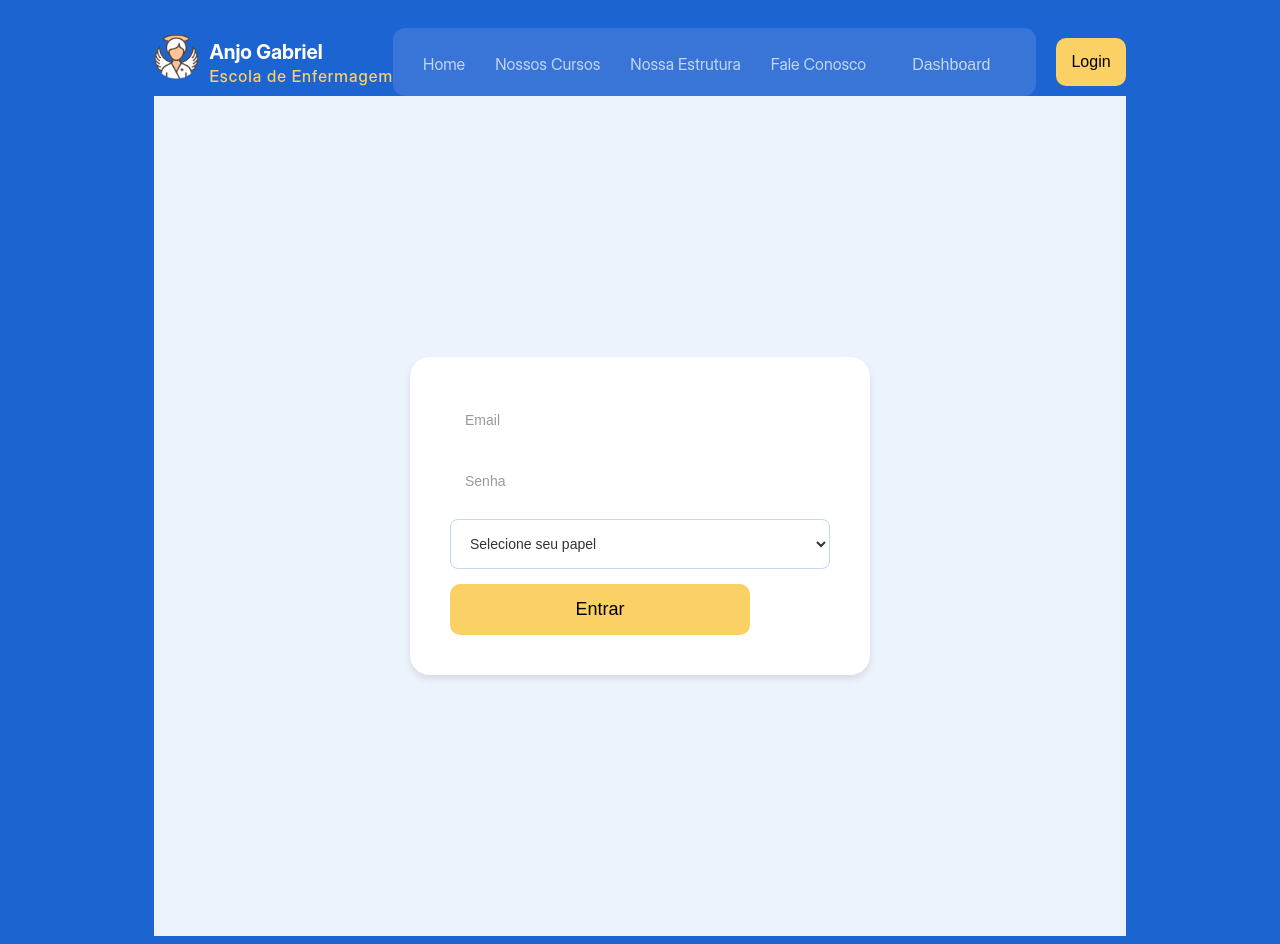
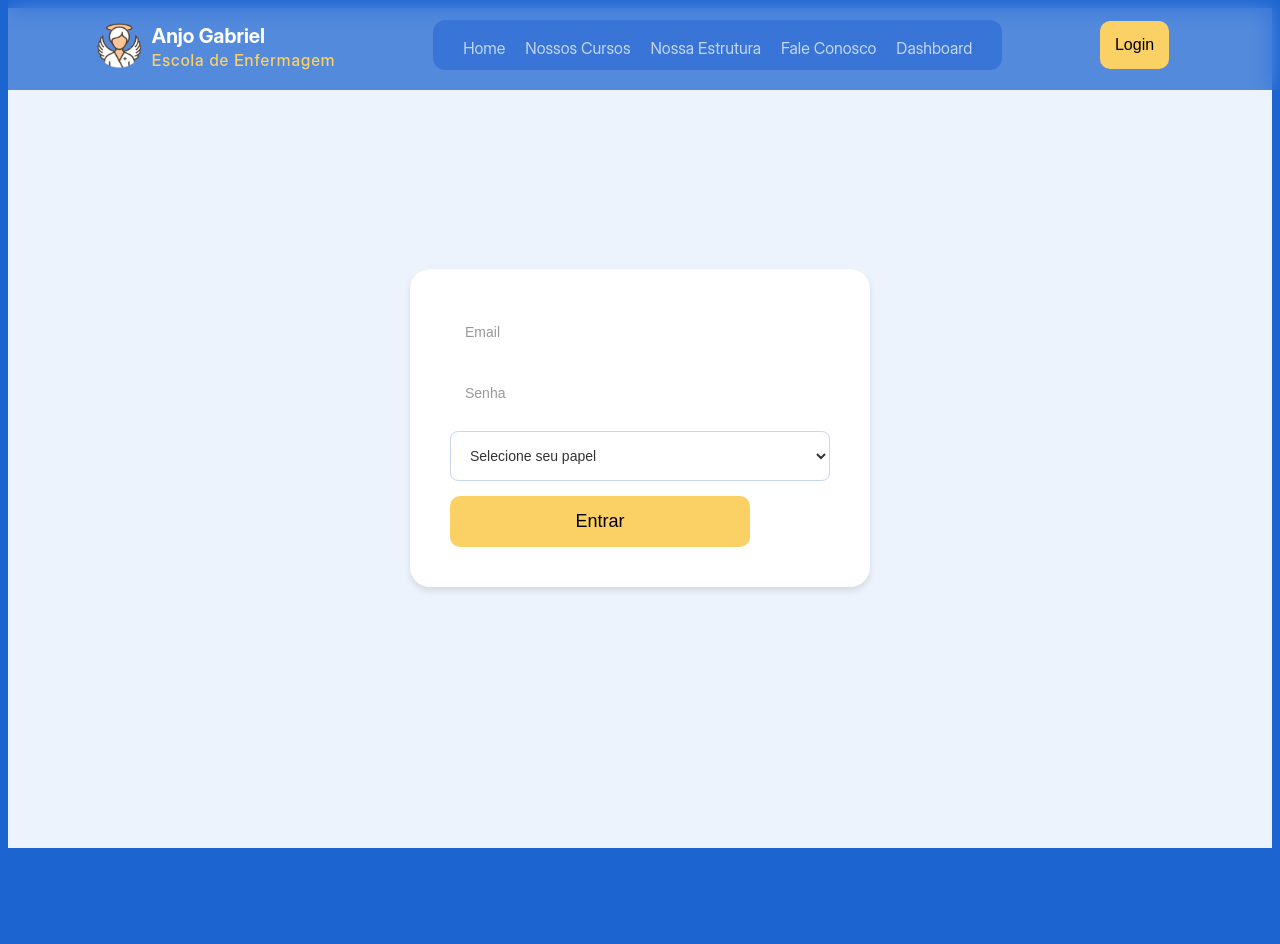
Before and after one commit to MP-oliveira/frontend-anjogabriel, a React (Vite) app in the folder frontend/: page /login in a window 1280 px wide. After the commit the page ends 856 px from the top, so only its background shows below. Built offline with nearby package versions, Linux system fonts and the light colour scheme.

Commit message:
fix:adjusting header layout

```diff
--- a/frontend/src/components/Header/Header.css
+++ b/frontend/src/components/Header/Header.css
@@ -1,38 +1,35 @@
 /* Estilos do Header */
 .header {
-  max-width: 1248px;
   background-color: #1c64d1bb;
-  margin: 0 auto;
   text-align: center;
-  display: flex;
-  align-items: center;
-  flex-direction: column;
-  padding-top: 20px;
-  position: sticky;
+  position: fixed;
   top: 0;
   z-index: 1000;
   transition: backdrop-filter 0.3s ease, padding 0.3s ease;
+  backdrop-filter: blur(10px);
+
 }
 
 .header__container {
-  width: 100%;
-
+  width: 100vw;
   display: flex;
-  justify-content: space-between;
+  justify-content: space-around;
   align-items: center;
+  padding: 20px 0px;
 }
 
-/* Classe para aplicar o efeito de blur */
-.header.blur {
-  backdrop-filter: blur(10px);
-  padding: 10px 100px; /* Ajuste o padding conforme necessário */
-}
 
 /* Outros estilos */
 .logo {
   display: flex;
   align-items: center;
   gap: 10px;
+  margin-left: 40px;
+}
+
+.img {
+  display: flex;
+  justify-content: center;
 }
 
 .img img {
@@ -41,15 +38,18 @@
 }
 
 .logo-text {
-  font-size: 20px;
   display: flex;
   flex-direction: column;
   align-items: start;
+}
+
+.logo-span-anjo {
+  font-size: 20px;
   color: #fff;
   font-weight: bold;
 }
 
-.logo span {
+.logo-span-escola {
   font-weight: 500;
   font-size: 16px;
   color: #fbd064;
@@ -60,11 +60,10 @@
 .links {
   display: flex;
   flex-direction: row;
-  gap: 30px;
+  gap: 20px;
   background-color: #3875D6;
-  padding: 14px 30px;
+  padding: 6px 30px;
   border-radius: 12px;
-  margin-right: 20px;
 }
 
 .links li {
@@ -91,6 +90,34 @@
   flex-direction: column;
   align-items: center;
   font-size: 10px;
+  margin-right: 70px;
+}
+
+.user-container {
+  display: flex;
+  flex-direction: column;
+  gap: 5px;
+}
+
+.icon {
+  display: flex;
+  gap: 5px;
+  align-items: center;
+}
+
+.login-button-container {
+  display: flex;
+  justify-content: center;
+  margin-left: 7px;
+}
+
+.login-button-container button{
+  border: none;
+  padding: 2px 10px;
+  border-radius: 4px;
+  background-color: #fbd064;
+  font-weight: bold;
+  cursor: pointer
 }
 
 .user-text {
@@ -115,7 +142,6 @@
   border: none;
   cursor: pointer;
   font-size: 16px;
-  padding: 8px 16px;
   color: inherit;
 }
 
@@ -130,7 +156,7 @@
   border-radius: 12px;
   padding: 12px;
   box-shadow:
-    0 4px 15px rgba(0,0,0,0.1),
+    0 4px 15px rgba(0, 0, 0, 0.1),
     inset 0 0 0 1px rgba(255, 255, 255, 0.5);
   z-index: 1000;
   transition: opacity 0.3s ease, transform 0.3s ease;
--- a/frontend/src/components/Header/Header.jsx
+++ b/frontend/src/components/Header/Header.jsx
@@ -71,7 +71,7 @@ const Header = () => {
             <img src={Logo} alt="Escola de Enfermagem Anjo Gabriel" />
           </div>
           <div className="logo-text">
-            Anjo Gabriel<span>Escola de Enfermagem</span>
+            <span className='logo-span-anjo'> Anjo Gabriel</span><span className='logo-span-escola'>Escola de Enfermagem</span>
           </div>
         </div>
         <div className="links">
@@ -121,9 +121,9 @@ const Header = () => {
             </Link>
           </li>
           <li className="dropdown">
-            <button className="nav-link dropdown-trigger">
+            <Link className="nav-link dropdown-trigger">
               Dashboard
-            </button>
+            </Link>
             <div className="dropdown-menu">
               <NavLink to="/alunos" className="dropdown-item">Alunos</NavLink>
               <NavLink to="/professores" className="dropdown-item">Professores</NavLink>
@@ -139,15 +139,17 @@ const Header = () => {
         </div>
         <div className="login">
           {user ? (
-            <>
+            <div className='user-container'>
               <div className="icon">
-                <UserCircle size={30} color="#C6D6F3" />
+                <UserCircle size={26} color="#C6D6F3" />
+                <div className="user-text">
+                  <span>{user.nome || user.email}</span>
+                </div>
               </div>
-              <div className="user-text">
-                Bem Vindo <span>{user.nome || user.email}!</span>
+              <div className='login-button-container'>
                 <button onClick={handleLogout} className="logout-button">Logout</button>
               </div>
-            </>
+            </div>
           ) : (
             <button onClick={() => navigate('/login')} className="login-button">Login</button>
           )}
--- a/frontend/src/index.css
+++ b/frontend/src/index.css
@@ -7,10 +7,6 @@
   font-family: Inter, system-ui, Avenir, Helvetica, Arial, sans-serif;
   line-height: 1.5;
   font-weight: 400;
-  /* max-width: 1220px; */
-  display: flex;
-  justify-content: center;
-  align-items: center;
   -webkit-font-smoothing: antialiased;
   -moz-osx-font-smoothing: grayscale;
 }
```
